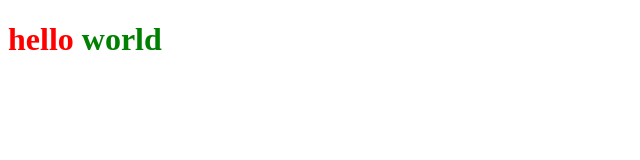
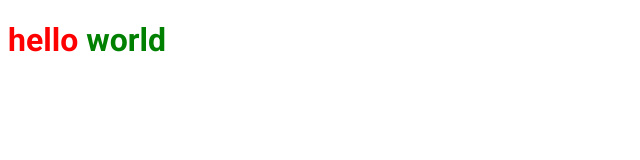
Before and after one commit to lucasamonrc/ignews, a Next.js app: page / in a window 1280 px wide. Shown: the top 160 px of the page, without its empty margins (0-640 px from the left). Built offline with nearby package versions, Linux system fonts and the light colour scheme.

Commit message:
add _document.js

```diff
--- /dev/null
+++ b/src/pages/_document.tsx
@@ -0,0 +1,19 @@
+import Document, { Html, Head, Main, NextScript } from 'next/document';
+
+export default class MyDocument extends Document {
+  render() {
+    return (
+      <Html>
+        <Head>
+          <link rel="preconnect" href="https://fonts.gstatic.com" />
+          <link href="https://fonts.googleapis.com/css2?family=Roboto:wght@400;700;900&display=swap" rel="stylesheet" />
+          <title>ig.news</title>
+        </Head>
+        <body>
+          <Main />
+          <NextScript />
+        </body>
+      </Html>
+    )
+  }
+}
--- a/src/styles/home.module.scss
+++ b/src/styles/home.module.scss
@@ -1,5 +1,6 @@
 .title {
   color: red;
+  font-family: Roboto;
 
   span {
     color: green;
```
